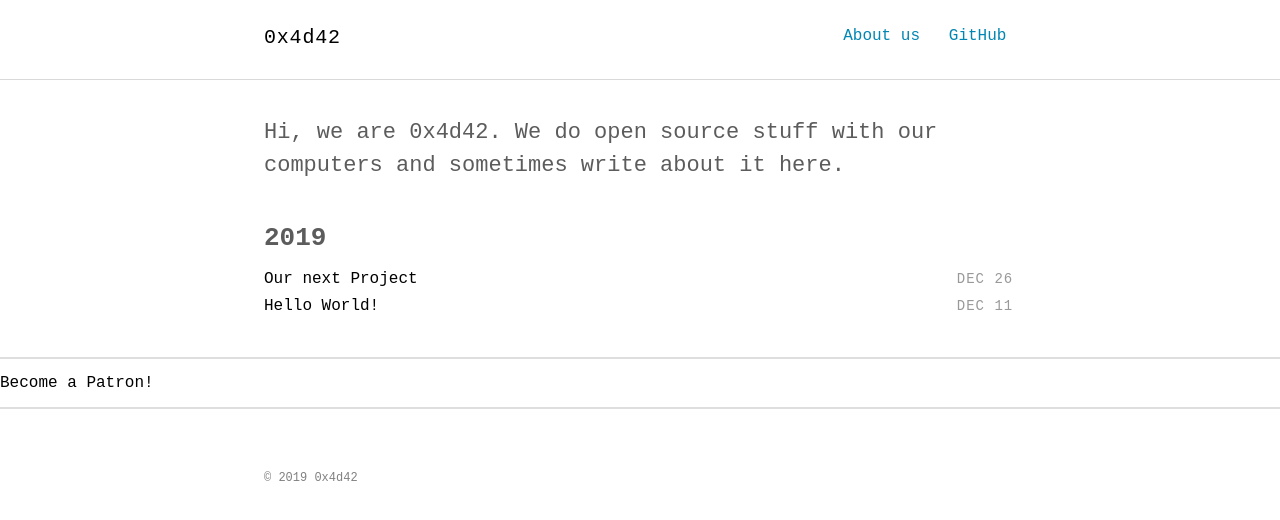
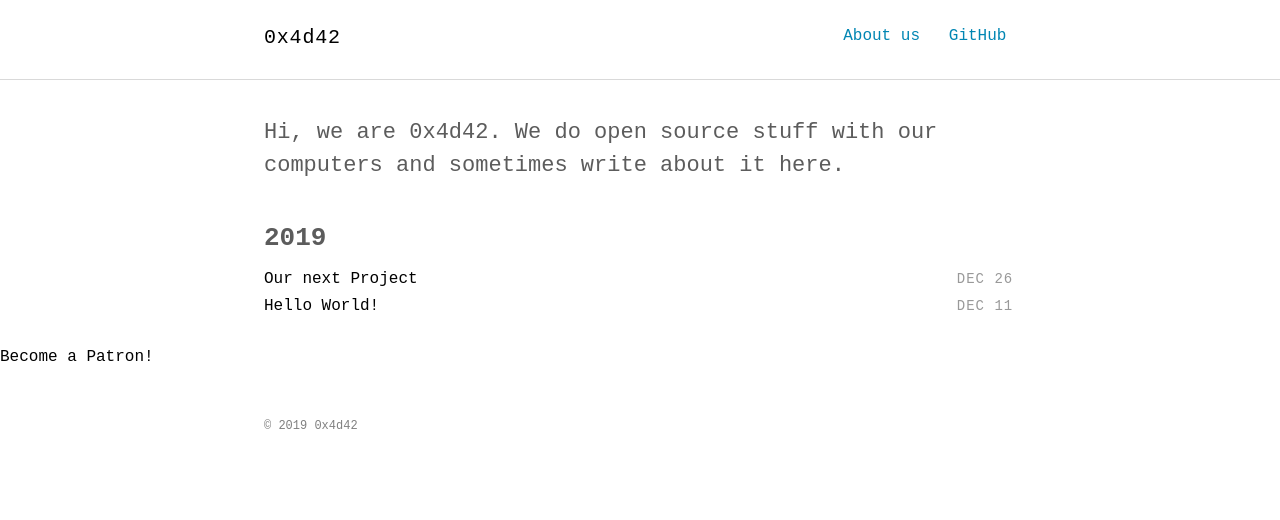
Before and after one commit to 0x4d42/0x4d42.eu, a Jekyll site: the page built from index.html, in a window 1280 px wide. Shown: the top 520 px of the page. Built offline with Jekyll 4.4.1, drawn with Linux system fonts in a browser that asks for light colours; some web fonts are replaced; comment, search, counter and statistics services are not loaded.

Commit message:
update patreon button

```diff
--- a/index.html
+++ b/index.html
@@ -26,4 +26,4 @@ title: Home
 
 </section>
 
-<hr><a href="https://www.patreon.com/bePatron?u=3775642" data-patreon-widget-type="become-patron-button">Become a Patron!</a><script async src="https://c6.patreon.com/becomePatronButton.bundle.js"></script><hr>
+<a href="https://www.patreon.com/bePatron?u=3775642" data-patreon-widget-type="become-patron-button" style="text-align: center;">Become a Patron!</a><script async src="https://c6.patreon.com/becomePatronButton.bundle.js"></script>
```
